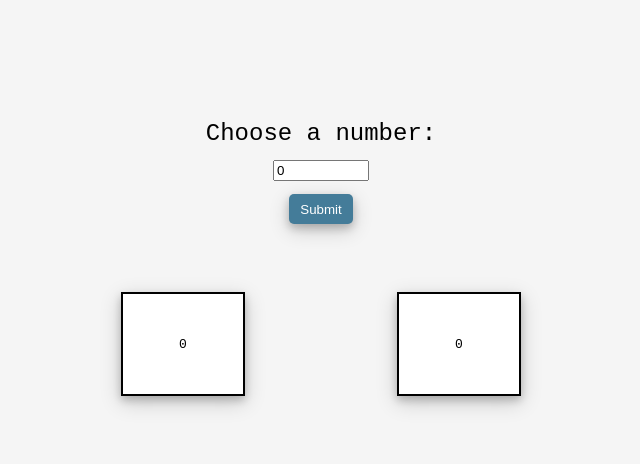
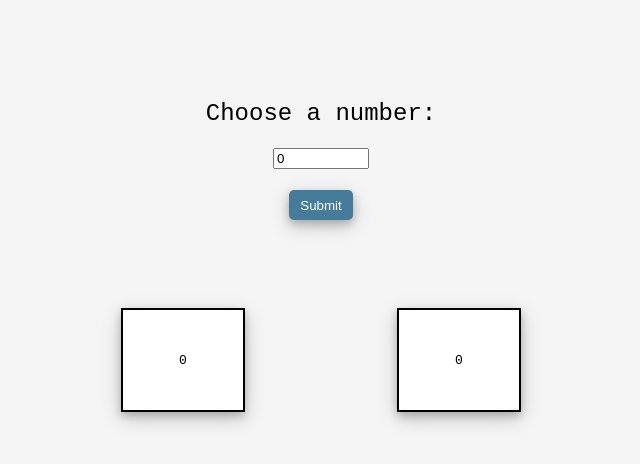
Before and after one commit to hilashay/dice-game, a React (Create React App) app: page / in a window 1280 px wide. Shown: the top 464 px of the page, without its empty margins (319-959 px from the left). Built offline with nearby package versions, Linux system fonts and the light colour scheme.

Commit message:
range number style fixes

```diff
--- a/src/modules/range/DiceRangeInput.tsx
+++ b/src/modules/range/DiceRangeInput.tsx
@@ -21,8 +21,8 @@ const DiceRangeInput: React.FC<DiceRangeInputProps> = ({ range, setRange }) => {
         <Label>Choose a number:</Label>
         <Input type="number" value={range} onChange={(e) => setRange(parseInt(e.target.value))} />
         <SubmitButton type="submit">Submit</SubmitButton>
-        <RangeNumber isSubmit={isSubmit} range={range} />
       </StyledForm>
+      <RangeNumber isSubmit={isSubmit} range={range} />
     </Container>
   );
 };
@@ -34,14 +34,14 @@ const Container = styled.div`
   flex-direction: column;
   justify-content: space-between;
   align-items: center;
-  padding: 20px 0;
+  height: 160px;
 `;
 
 const StyledForm = styled.form`
   display: flex;
   flex-direction: column;
   justify-content: space-between;
-  height: 104px;
+  height: 120px;
   align-items: center;
 `;
 
--- a/src/modules/range/RangeNumber.tsx
+++ b/src/modules/range/RangeNumber.tsx
@@ -15,5 +15,4 @@ export default RangeNumber;
 const SelectedNumberStyle = styled.p`
   font-size: 16px;
   align-self: center;
-  padding: 16px 0;
 `;
```
